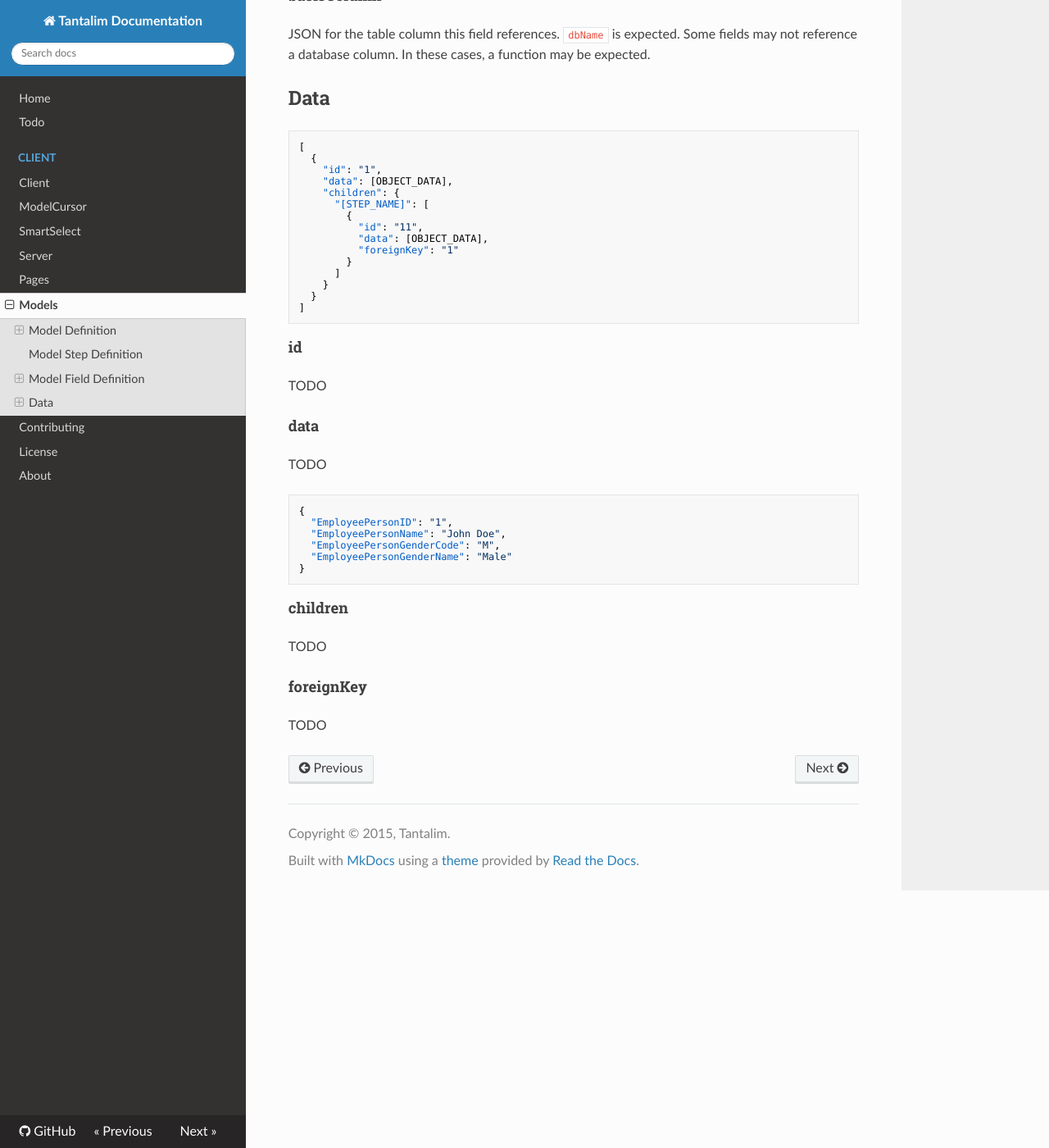
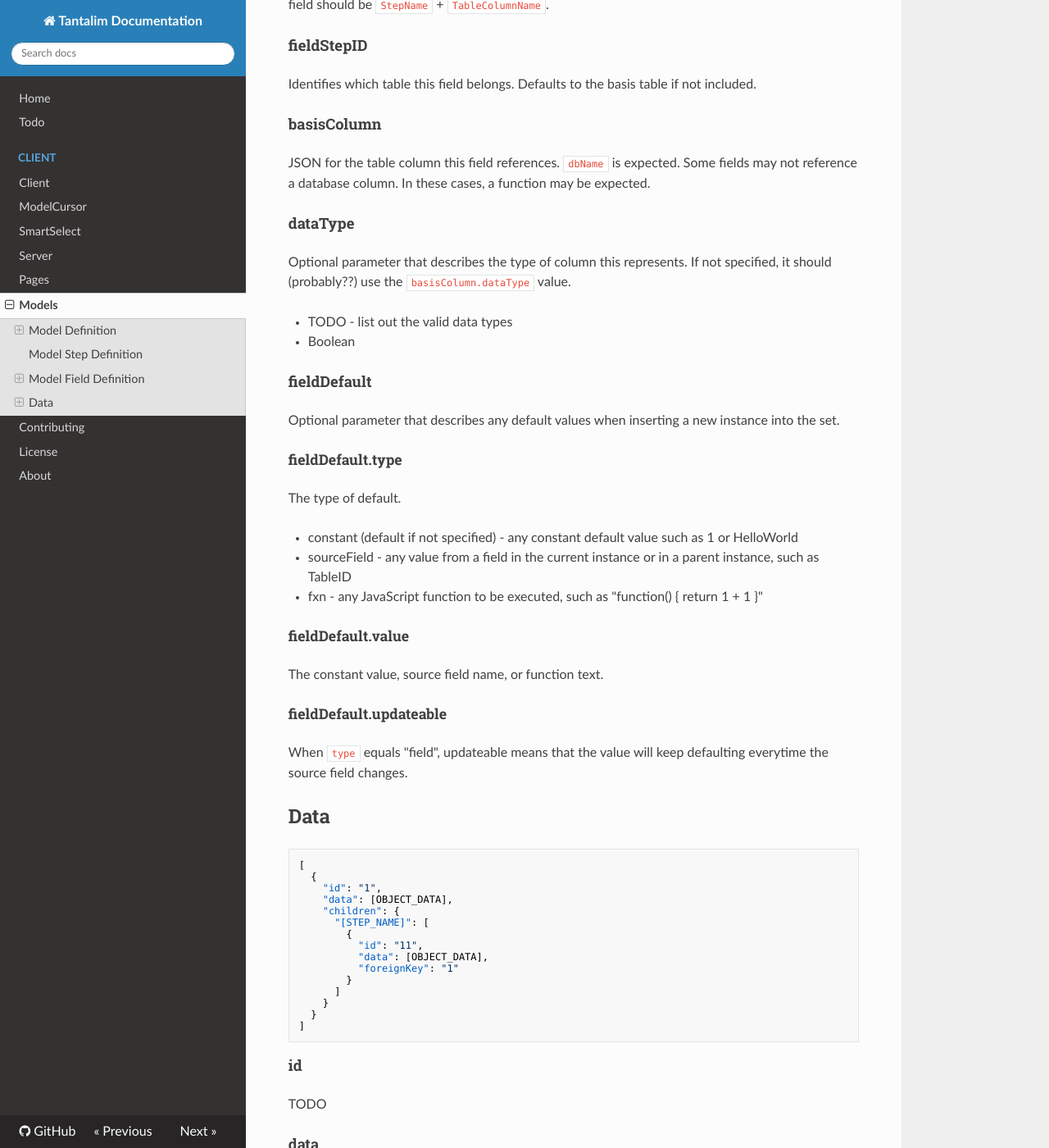
Before and after one commit to tantalim/tantalim-docs, an MkDocs documentation site: the page built from docs/models.md, in a window 1280 px wide and 1400 px high, scrolled down 2521 px. Shown: the whole window at 82% size. Built offline with MkDocs 1.6.1, drawn with Linux system fonts in a browser that asks for light colours; nearby versions of some CDN libraries; old or Windows-style settings are respelled for this version of MkDocs; some of the changed text lies outside the part shown.

````diff
--- a/docs/models.md
+++ b/docs/models.md
@@ -8,7 +8,7 @@
     "modelName": "BuildTable"
   },
   "basisTable": TABLE_DEFINITION,
-  "primaryKey": FIELD_DEFINITION,
+  "instanceID": "TableID",
   "limit": 10,
   "orderBy": [ARRAY_OF_ORDER_CLAUSES],
   "fields": [ARRAY_OF_FIELD_DEFINITIONS],
@@ -41,10 +41,13 @@ all the data in the view together. All other fields should be reachable from a M
 ```
 Above is a standard (if not minimalistic) table definition.
 
+#### instanceID
+
+Optional field name of this instance's (row's) unique identifier. Previously called `primaryKey`.
+
 #### primaryKey
 
-This instance's (row's) unique identifier. See [Field Definition](#field-definition) for more details.
-TODO: consider renaming this to instanceID or something else so it's not confused with `basisTable.primaryKey`.
+Deprecated, use `instanceID`.
 
 #### limit
 
@@ -103,6 +106,12 @@ set of pages. `children` is an array of model views that are related to the pare
   "fieldStepID": "302",
   "basisColumn": {
     "dbName": "name"
+  },
+  "dataType": "String",
+  "fieldDefault": {
+    "type": "field",
+    "value": "TableName",
+    "updateable": false
   }
 }
 ```
@@ -117,6 +126,29 @@ Identifies which table this field belongs. Defaults to the basis table if not in
 #### basisColumn
 JSON for the table column this field references. `dbName` is expected. Some fields may not reference a database column.
 In these cases, a function may be expected.
+
+#### dataType
+Optional parameter that describes the type of column this represents. If not specified, it should (probably??) use the
+`basisColumn.dataType` value.
+
+* TODO - list out the valid data types
+* Boolean
+
+#### fieldDefault
+Optional parameter that describes any default values when inserting a new instance into the set.
+
+##### fieldDefault.type
+The type of default.
+
+* constant (default if not specified) - any constant default value such as 1 or HelloWorld
+* sourceField - any value from a field in the current instance or in a parent instance, such as TableID
+* fxn - any JavaScript function to be executed, such as "function() { return 1 + 1 }"
+
+##### fieldDefault.value
+The constant value, source field name, or function text.
+
+##### fieldDefault.updateable
+When `type` equals "field", updateable means that the value will keep defaulting everytime the source field changes.
 
 ## Data
 
````
Also changed, not shown: docs/client/client.md (+13 -0 lines), docs/server.md (+5 -2 lines).
